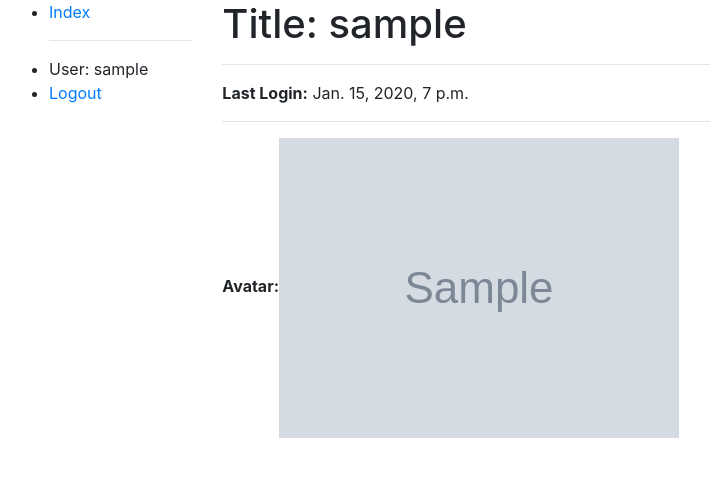
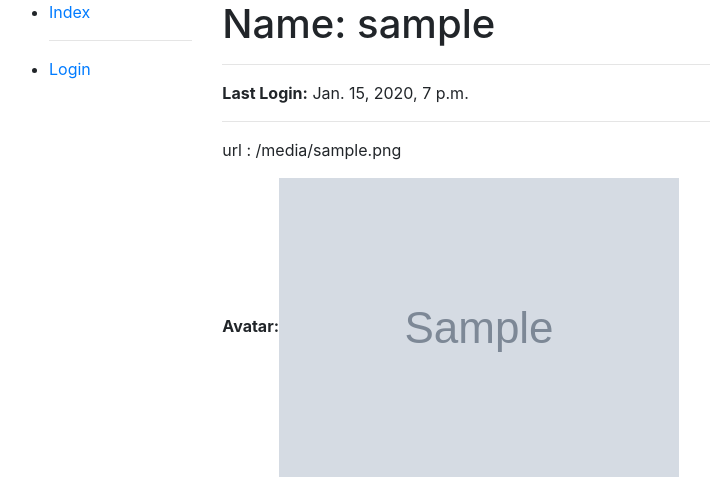
Before and after one commit to joohyeong2001/blog, a Django app: page /user/1 in a window 1280 px wide. Shown: the top 477 px of the page, without its empty margins (6-716 px from the left). Run offline with Django 3.2, Linux system fonts and the light colour scheme; tables that the repository leaves empty hold one stand-in row (values such as "Sample post"); grey boxes marked "Sample" are stand-in pictures; some libraries are stand-ins or nearby versions.

Commit message:
create userlist and userdetail 20200221.13.0

```diff
--- a/posts/templates/base_generic.html
+++ b/posts/templates/base_generic.html
@@ -21,9 +21,8 @@
             <li><a href="{% url 'index' %}"> Index </a></li>
             {% if user.is_staff %}
                 <li><a href="{% url 'post-list' %}"> Post List </a></li>
+                <li><a href="{% url 'user-list' %}"> User List</a></li>
             {% endif %}
-            {% comment %} <li><a href="{% url 'post-list' %}"> Post List </a></li> {% endcomment %}
-            {% comment %} <li><a href="{{ post.get_absolute_url }}"> Post Detail </a></li> {% endcomment %}
             <hr>
             {% if not user.is_authenticated %}
               <li><a href="{% url 'login' %}?next={{request.path}}">Login</a></li>
--- a/posts/templates/index.html
+++ b/posts/templates/index.html
@@ -6,9 +6,11 @@
 
 {% block content %}
   <h1>Blog Home</h1>
+  {% if user.is_staff %}
   <ul>
     <li><a href="{% url 'post-list' %}">Post</a></li>
   </ul>
+  {% endif %}
   <p>You have visited this page {{ num_visits }}{% if num_visits == 1 %} time{% else %} times{% endif %}.</p>
 
 {% endblock %}
--- a/posts/templates/posts/post_detail.html
+++ b/posts/templates/posts/post_detail.html
@@ -8,8 +8,9 @@
   <h1>Title: {{ post.title }}</h1>
   <hr>
   <p><strong>Category:</strong> {{ post.category }}</p>
-    <hr>
-    <p><strong>Image:<img src="{{ post.photo.url }}"> </strong></p>
+  <hr>
+  <p>url : {{ post.photo.url }}</p>
+  <p><strong>Image:<img src="{{ post.photo.url }}"> </strong></p>
   <hr>
   <p><strong>Text:</strong> {{ post.text }}</p>
 {% endblock %}
--- a/users/admin.py
+++ b/users/admin.py
@@ -1,5 +1,5 @@
 from django.contrib import admin
-from users.models import User
+from users.models import AbsBaseUser
 
 
-admin.site.register(User)
+admin.site.register(AbsBaseUser)
--- a/users/models.py
+++ b/users/models.py
@@ -5,7 +5,7 @@
 # Create your models here.
 
 
-class User(AbstractBaseUser):
+class AbsBaseUser(AbstractBaseUser):
     custom_username = models.CharField(max_length=20, verbose_name='name', null=True)
     USERNAME_FIELD = 'custom_username'
     avatar = models.ImageField(blank=True)
--- /dev/null
+++ b/users/templates/users/absbaseuser_detail.html
@@ -0,0 +1,14 @@
+{% extends "base_generic.html" %}
+
+{% block title %}
+  <title>User Detail</title>
+{% endblock %}
+
+{% block content %}
+  <h1>Name: {{ absbaseuser.custom_username }}</h1>
+  <hr>
+  <p><strong>Last Login:</strong> {{ absbaseuser.last_login }}</p>
+  <hr>
+  <p>url : {{ absbaseuser.avatar.url }}</p>
+  <p><strong>Avatar:<img src="{{ absbaseuser.avatar }}"> </strong></p>
+{% endblock %}
--- a/users/templates/users/user_list.html
+++ b/users/templates/users/absbaseuser_list.html
@@ -7,11 +7,11 @@
 {% block content %}
 <h1>User List</h1>
 
-{% if user_list %}
+{% if absbaseuser_list %}
 <ul>
-  {% for user in user_list %}
+  {% for absbaseuser in absbaseuser_list %}
   <li>
-    <a href = "{{ user.get_absolute_url }}" >{{ user.custom_username }}</a>
+    <a href = "{{ absbaseuser.get_absolute_url }}" >{{ absbaseuser.custom_username }}</a>
   </li>
   {% endfor %}
 </ul>
--- a/users/templates/users/user_detail.html
+++ /dev/null
@@ -1,13 +0,0 @@
-{% extends "base_generic.html" %}
-
-{% block title %}
-  <title>User Detail</title>
-{% endblock %}
-
-{% block content %}
-  <h1>Title: {{ user.custom_username }}</h1>
-  <hr>
-  <p><strong>Last Login:</strong> {{ user.last_login }}</p>
-  <hr>
-  <p><strong>Avatar:<img src="{{ user.avatar }}"> </strong></p>
-{% endblock %}
--- a/users/views.py
+++ b/users/views.py
@@ -1,14 +1,14 @@
 from django.shortcuts import render
 from django.views import generic
 from django.urls import reverse
-from .models import User
+from .models import AbsBaseUser
 
 from django.http import HttpResponseRedirect
 
 class UserListView(generic.ListView):
-    model = User
+    model = AbsBaseUser
     paginate_by = 5
 
 
 class UserDetailView(generic.DetailView):
-    model = User
+    model = AbsBaseUser
```
Also changed, not shown: blog/urls.py (line endings or trailing spaces), users/migrations/0002_auto_20200221_1333.py (added), users/urls.py (line endings or trailing spaces).
